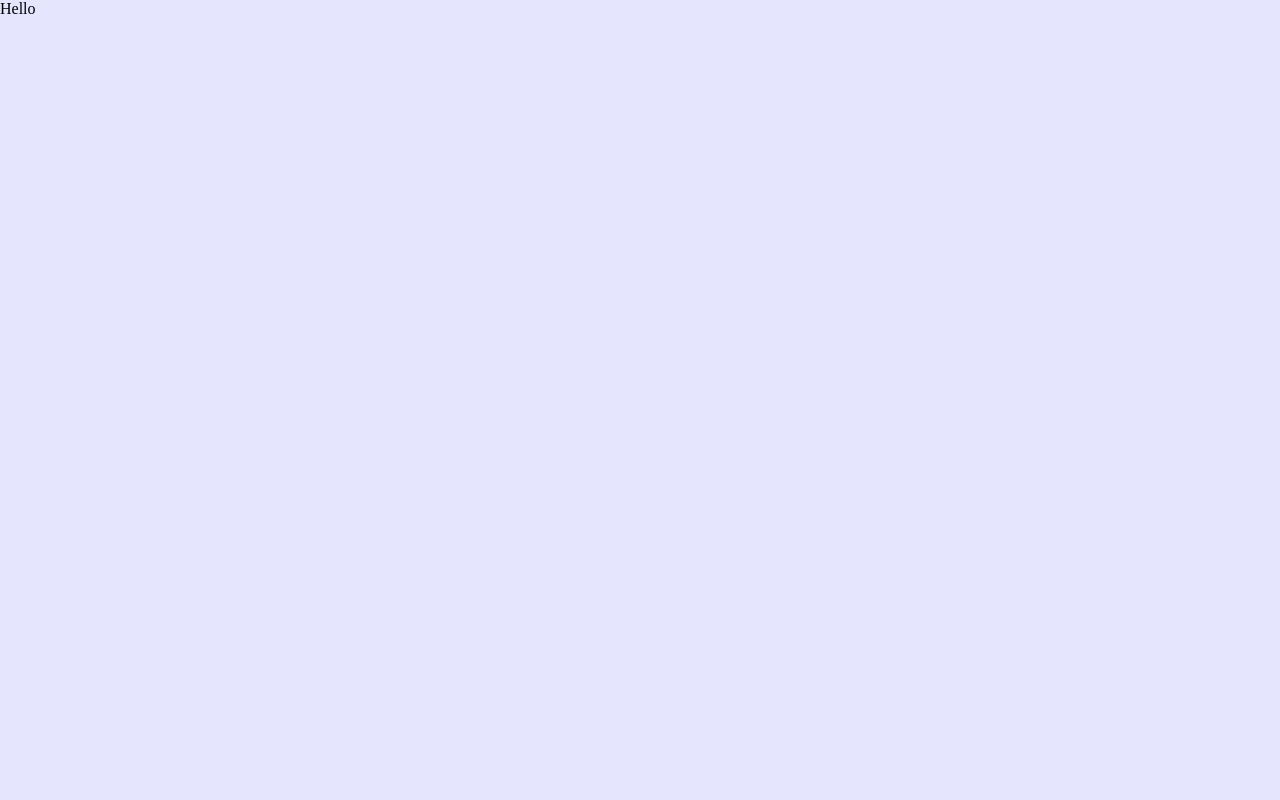
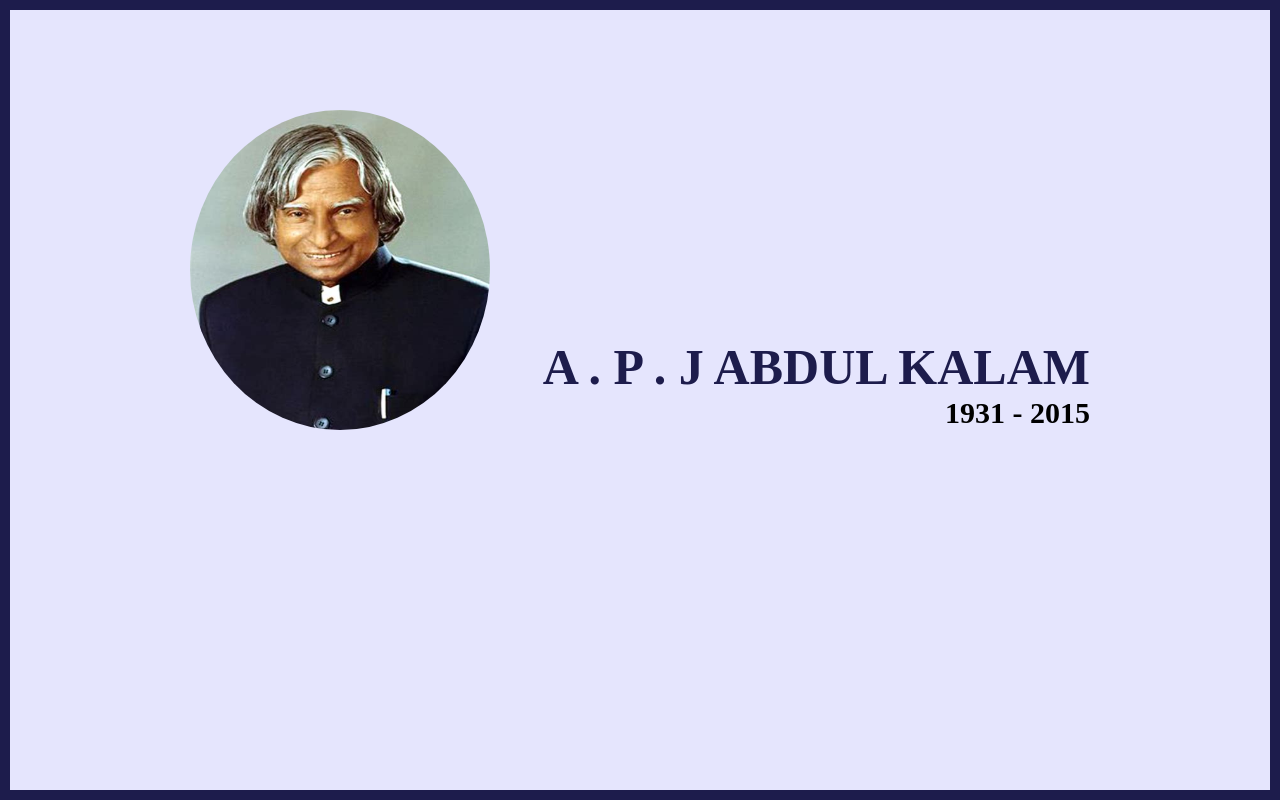
Before and after one commit to DeveloperrMukul/learning-css, a plain HTML site: page index.html in a window 1280 px wide. Drawn offline with Linux system fonts and the light colour scheme.

Commit message:
top section html & css completed

```diff
--- a/index.html
+++ b/index.html
@@ -8,7 +8,19 @@
 </head>
 <body>
     <div class="container">
-        Hello
+        <div class="content">
+            <section class="top_section">
+                <div class="image_container">
+                    <img src="./images/apj.jpeg" alt="A.P.j image">
+                </div>
+                <div>
+                    <h1>A . P . J Abdul Kalam</h1>
+                    <h4>1931 - 2015</h4>
+                </div>
+            </section>
+
+        </div>
+
     </div>
 </body>
 </html>
--- a/style.css
+++ b/style.css
@@ -7,5 +7,37 @@
 .container{
     background-color: #e5e5fd;
     min-height: 100vh;
-    border:  #1d1c4c;
+    border:10px solid  #1d1c4c;
 }
+
+.content{
+    max-width: 900px;
+    margin: 0 auto;
+}
+
+.image_container,img{
+    width: 300px;
+    height: 320px;
+}
+
+.image_container{
+    border-radius: 50%;
+    overflow: hidden;
+}
+.top_section{
+    margin-top: 100px;
+    display: flex;
+    justify-content: space-between;
+    align-items: end;
+}
+
+.top_section h1{
+    font-size: 50px;
+    font-weight: bold;
+    color: #1d1c4c;
+    text-transform: uppercase;
+}
+.top_section h4{
+    text-align: end;
+    font-size: 30px;
+}
```
